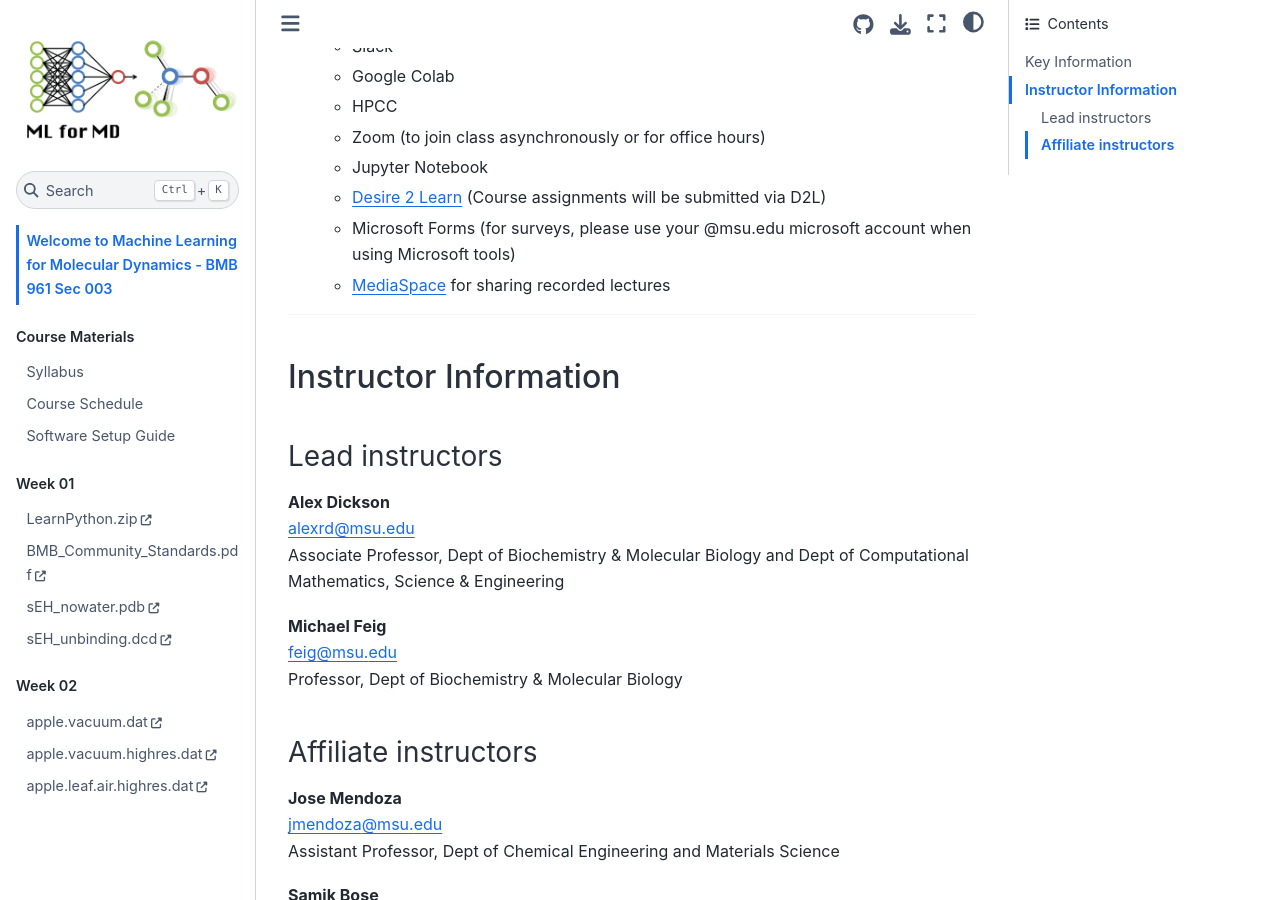
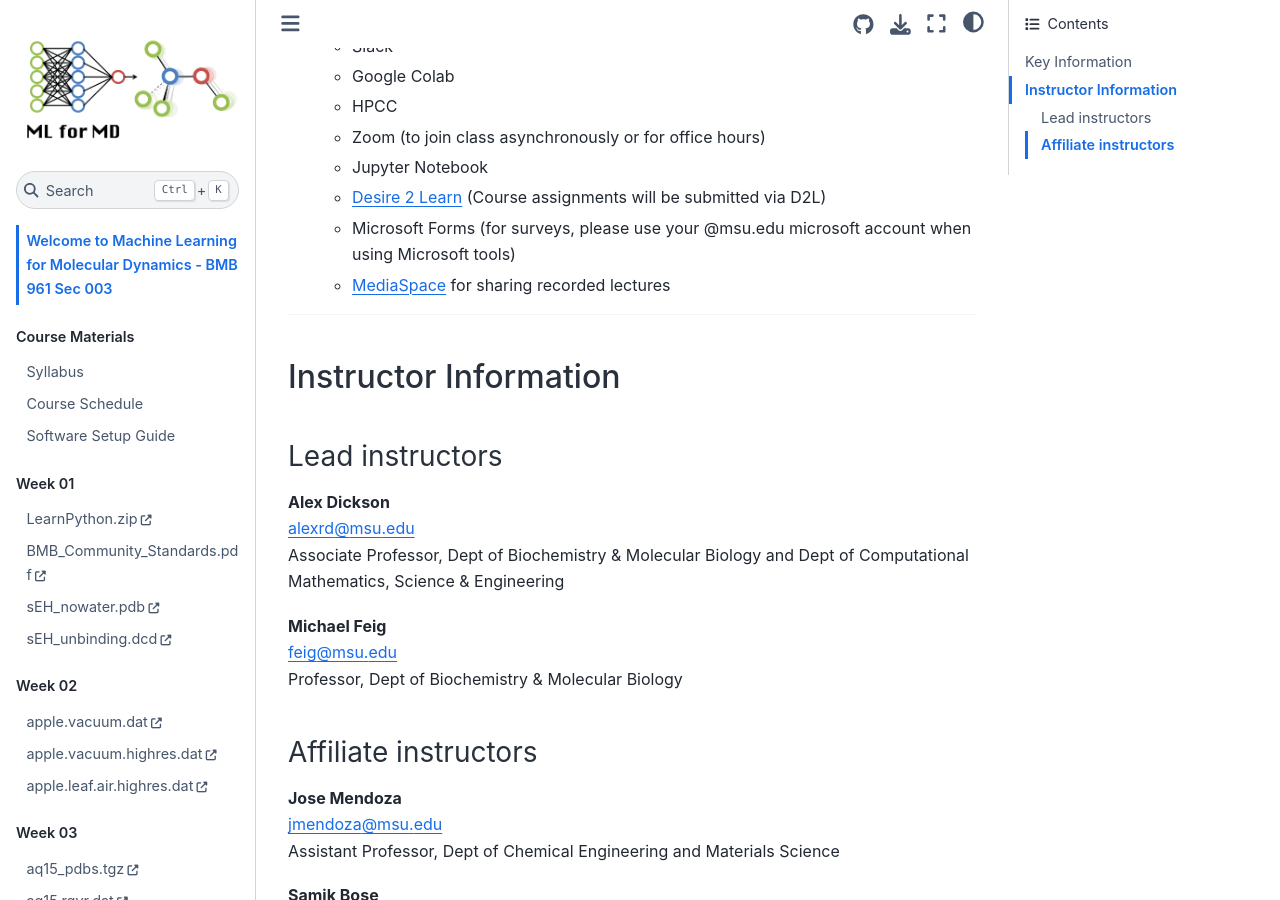
Before and after one commit to ADicksonLab/ml4md-jb, a Jupyter Book: the page built from intro.md, in a window 1280 px wide and 900 px high, scrolled down 567 px. Built offline with Jupyter Book 1.0.4 settings and Sphinx 7.4.7 and the Sphinx Book theme 1.1.4, drawn with Linux system fonts in a browser that asks for light colours; pages that are not in the unit, such as notebooks, are missing from menus.

Commit message:
Week 3 lab

```diff
--- a/_toc.yml
+++ b/_toc.yml
@@ -45,3 +45,13 @@
     chapters:
     - file: Week-03/W3_Lecture_NNArchitectures.ipynb
     - file: Week-03/W3_Lab_ConvNetworks.ipynb
+    - url: https://github.com/ADicksonLab/ml4md-jb/raw/main/Week-03/aq15_pdbs.tgz
+      title: aq15_pdbs.tgz
+    - url: https://github.com/ADicksonLab/ml4md-jb/raw/main/Week-03/aq15.rgyr.dat
+      title: aq15.rgyr.dat
+    - url: https://github.com/ADicksonLab/ml4md-jb/raw/main/Week-03/aq15.pb.dat
+      title: aq15.pb.dat
+    - url: https://github.com/ADicksonLab/ml4md-jb/raw/main/Week-03/aq15.gb.dat
+      title: aq15.gb.dat
+    - url: https://github.com/ADicksonLab/ml4md-jb/raw/main/Week-03/aq15.sasa.dat
+      title: aq15.sasa.dat
```
Also changed, not shown: 1 other file.
